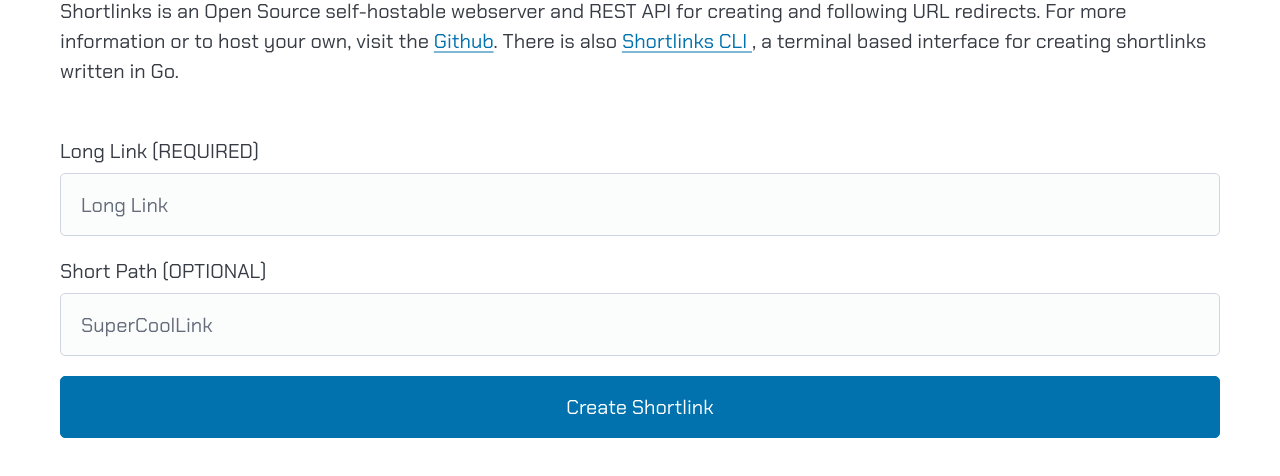
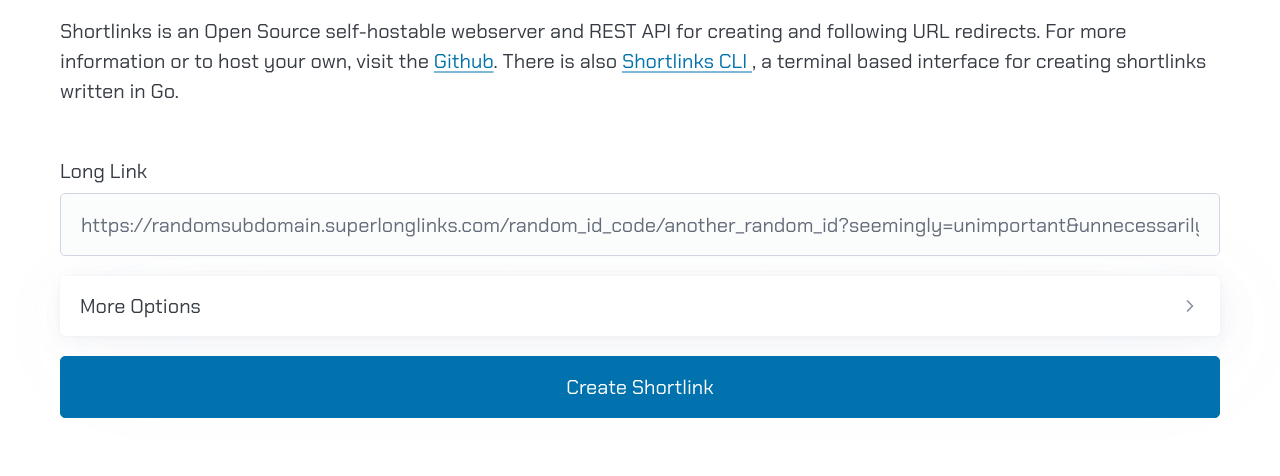
Before and after one commit to VVill-ga/shortlinks, a website: page public/index.html in a window 1280 px wide. Shown: the part 216-692 px from the top of the page. Drawn offline with nearby package versions, Linux system fonts and the light colour scheme.

Commit message:
Moved shortpath to 'More Options' on web host

```diff
--- a/public/index.html
+++ b/public/index.html
@@ -83,10 +83,15 @@
           Go.
         </p>
         <br />
-        <label for="link">Long Link (REQUIRED)</label>
-        <input type="text" placeholder="Long Link" name="link" />
-        <label for="requestedCode">Short Path (OPTIONAL)</label>
-        <input type="text" placeholder="SuperCoolLink" name="requestedCode" />
+        <label for="link">Long Link</label>
+        <input type="text" placeholder="https://randomsubdomain.superlonglinks.com/random_id_code/another_random_id?seemingly=unimportant&unnecessarily_long=true#important" name="link" />
+        <article>
+          <details style="margin:0;">
+            <summary>More Options</summary>
+            <label for="requestedCode">Short Path</label>
+            <input type="text" placeholder="SuperCoolLink" name="requestedCode" />
+          </details>
+        </article>
         <input type="submit" value="Create Shortlink" />
       </form>
     </main>
```
